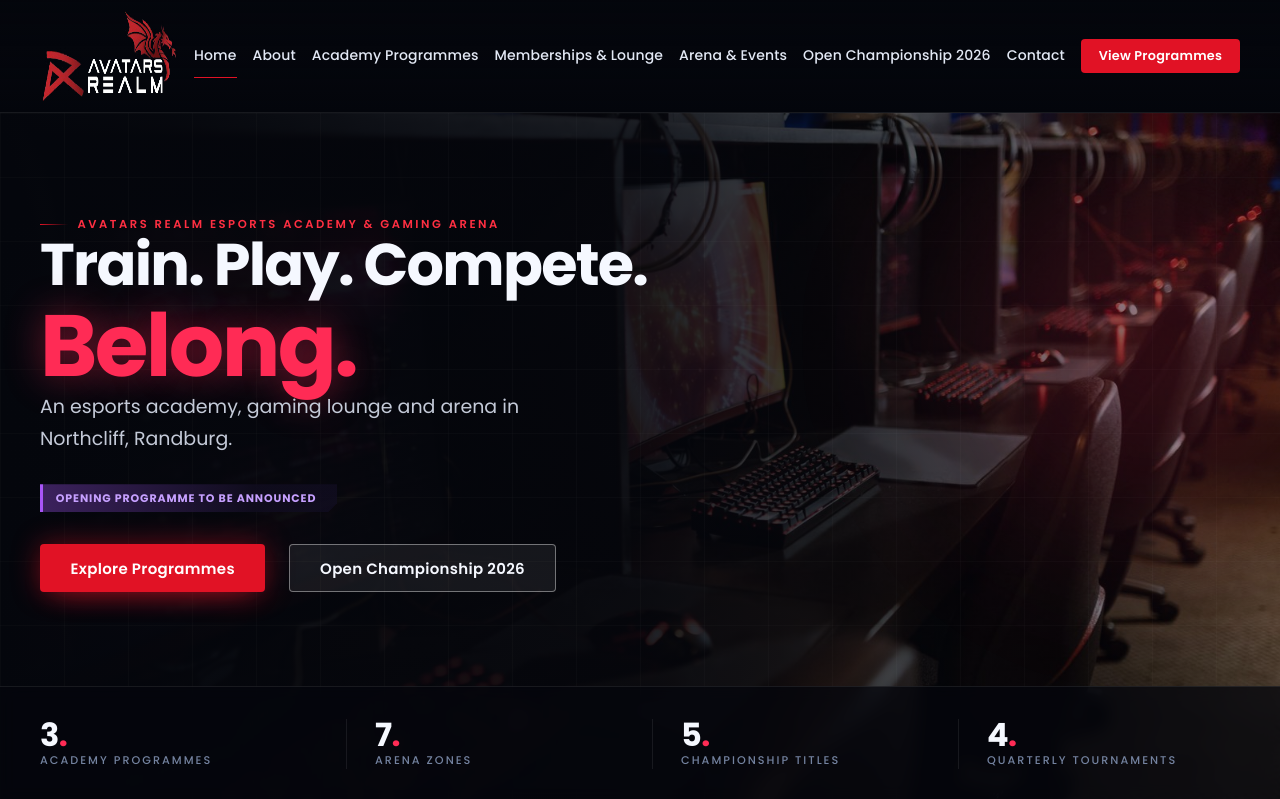
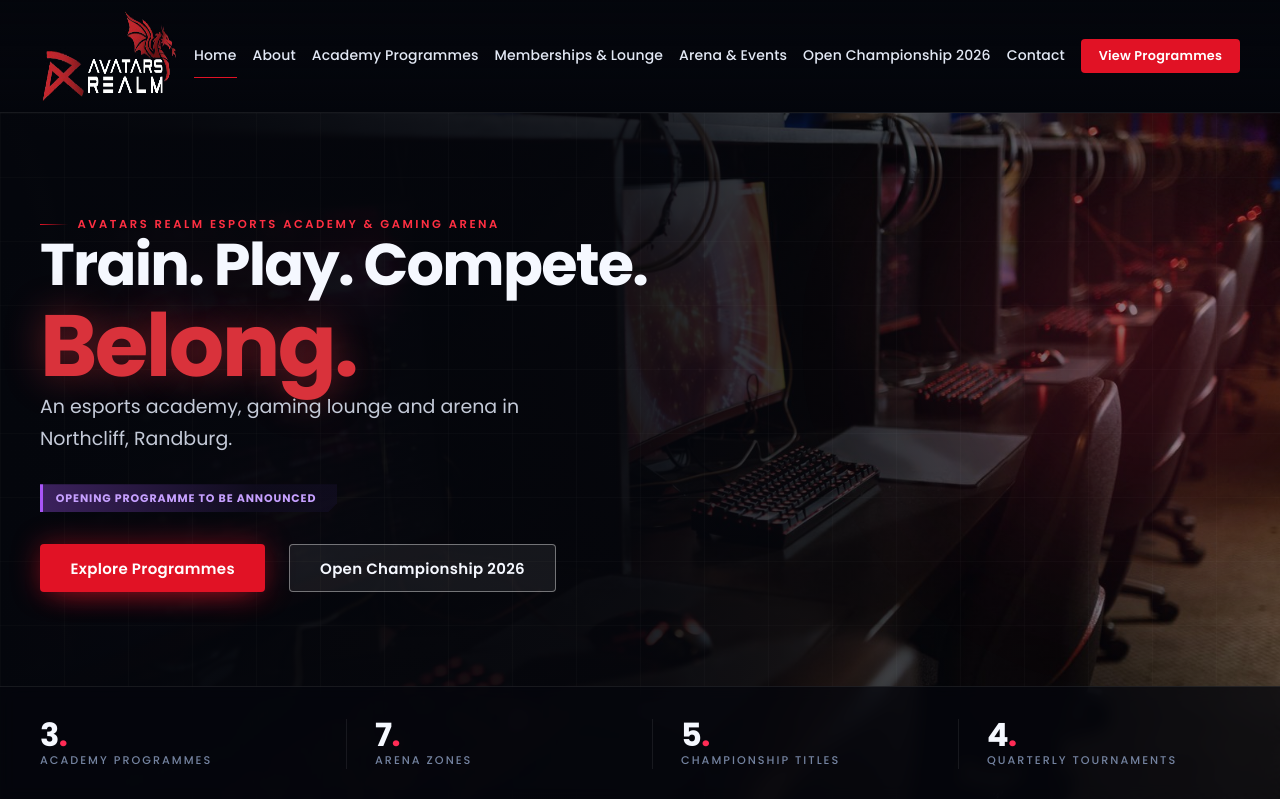
Before and after one commit to osamacreative01-max/Avatars-Realm, a Next.js app: page / in a window 1280 px wide. Shown: the top 799 px of the page. Built offline with nearby package versions, Linux system fonts and the light colour scheme.

Commit message:
Match hero 'Belong.' red to the logo crimson

```diff
--- a/components/Hero.tsx
+++ b/components/Hero.tsx
@@ -105,7 +105,7 @@ export default function Hero({
               <span className="block text-[clamp(38px,4.6vw,64px)] leading-[1.06] font-bold tracking-[-0.03em] text-paper-50 [text-wrap:balance]">
                 {headlineTop}
               </span>
-              <span className="mt-1.5 block text-[clamp(56px,6.8vw,100px)] leading-[1.02] font-bold tracking-[-0.03em] text-[#FF2B55] [text-shadow:0_0_38px_rgba(255,43,85,0.45)]">
+              <span className="mt-1.5 block text-[clamp(56px,6.8vw,100px)] leading-[1.02] font-bold tracking-[-0.03em] text-[#D9323B] [text-shadow:0_0_38px_rgba(217,50,59,0.45)]">
                 {headlineBottom}
               </span>
             </h1>
```
